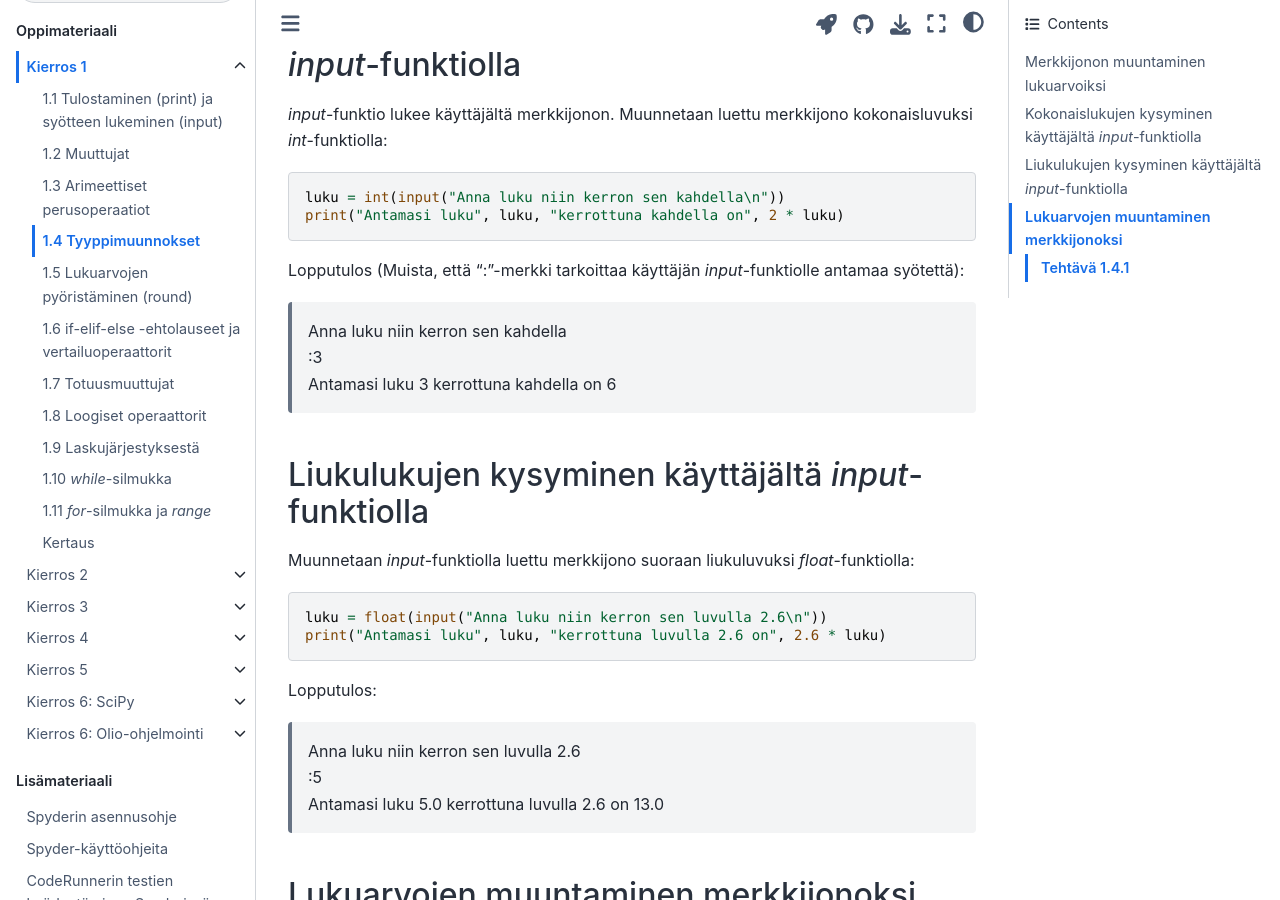
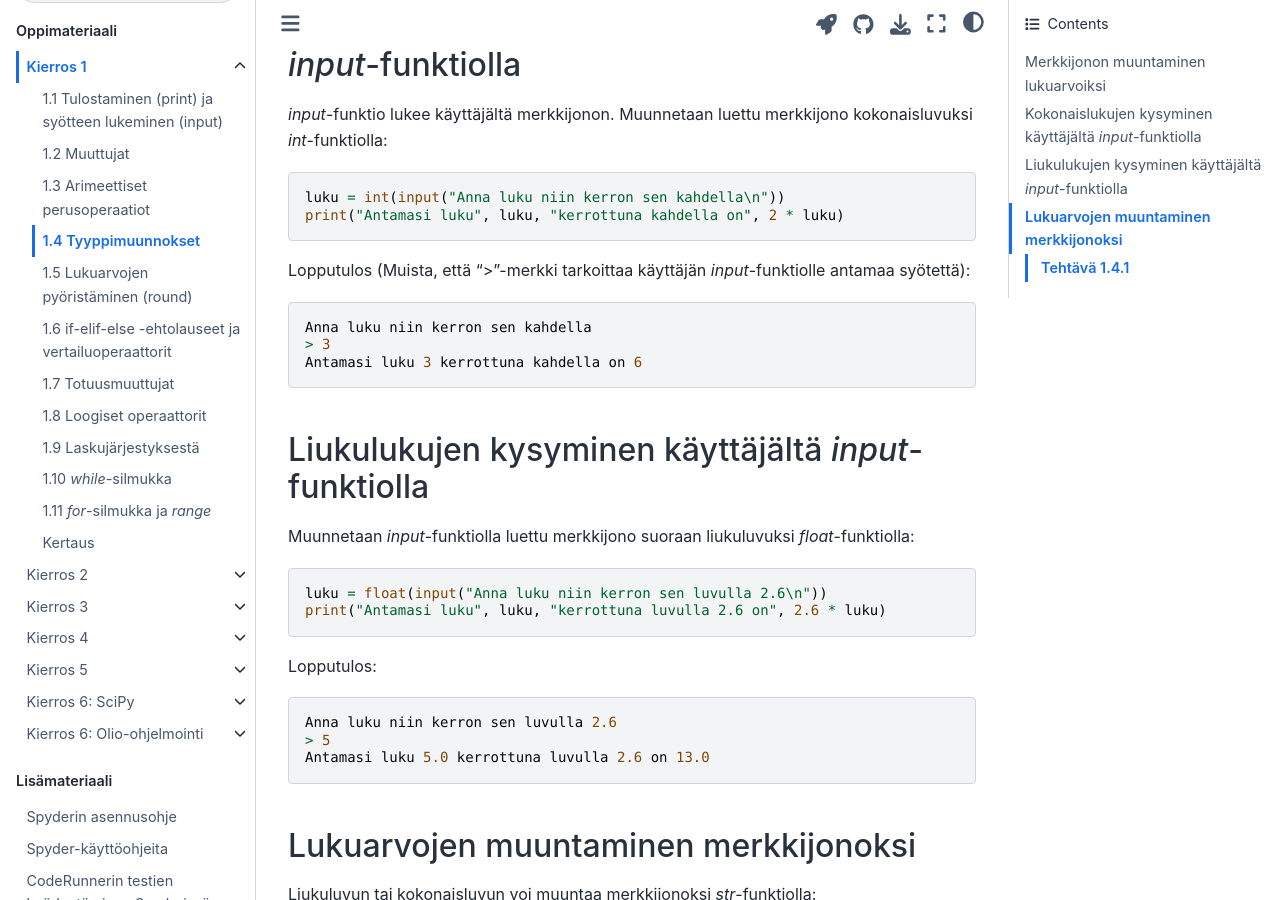
Before and after one commit to elina-ruha/CHEM-ohjelmointikurssikirja-test, a Jupyter Book: the page built from book/Kierros1/s1_4.md, in a window 1280 px wide and 900 px high, scrolled down 665 px. Built offline with Jupyter Book 1.0.4 settings and Sphinx 7.4.7 and the Sphinx Book theme 1.1.4, drawn with Linux system fonts in a browser that asks for light colours; comment, search, counter and statistics services are not loaded.

Commit message:
Update s1_4.md

````diff
--- a/book/Kierros1/s1_4.md
+++ b/book/Kierros1/s1_4.md
@@ -34,11 +34,12 @@ laskutoimitusta laskevat oikeasti kokonais- ja liukuluvuilla. Merkkijonon muunta
 luku = int(input("Anna luku niin kerron sen kahdella\n"))
 print("Antamasi luku", luku, "kerrottuna kahdella on", 2 * luku)
 ```
-Lopputulos (Muista, että ":"-merkki tarkoittaa käyttäjän *input*-funktiolle antamaa syötettä):
-> Anna luku niin kerron sen kahdella\
-> :3\
-> Antamasi luku 3 kerrottuna kahdella on 6
-
+Lopputulos (Muista, että ">"-merkki tarkoittaa käyttäjän *input*-funktiolle antamaa syötettä):
+```
+Anna luku niin kerron sen kahdella
+> 3
+Antamasi luku 3 kerrottuna kahdella on 6
+```
 ## Liukulukujen kysyminen käyttäjältä *input*-funktiolla
 Muunnetaan *input*-funktiolla luettu merkkijono suoraan liukuluvuksi *float*-funktiolla:
 ``` ipython3
@@ -46,10 +47,11 @@ luku = float(input("Anna luku niin kerron sen luvulla 2.6\n"))
 print("Antamasi luku", luku, "kerrottuna luvulla 2.6 on", 2.6 * luku)
 ```
 Lopputulos:
-> Anna luku niin kerron sen luvulla 2.6\
-> :5\
-> Antamasi luku 5.0 kerrottuna luvulla 2.6 on 13.0
-
+```
+Anna luku niin kerron sen luvulla 2.6
+> 5
+Antamasi luku 5.0 kerrottuna luvulla 2.6 on 13.0
+```
 ## Lukuarvojen muuntaminen merkkijonoksi
 Liukuluvun tai kokonaisluvun voi muuntaa merkkijonoksi *str*-funktiolla:
 ```{code-cell} ipython3
````
